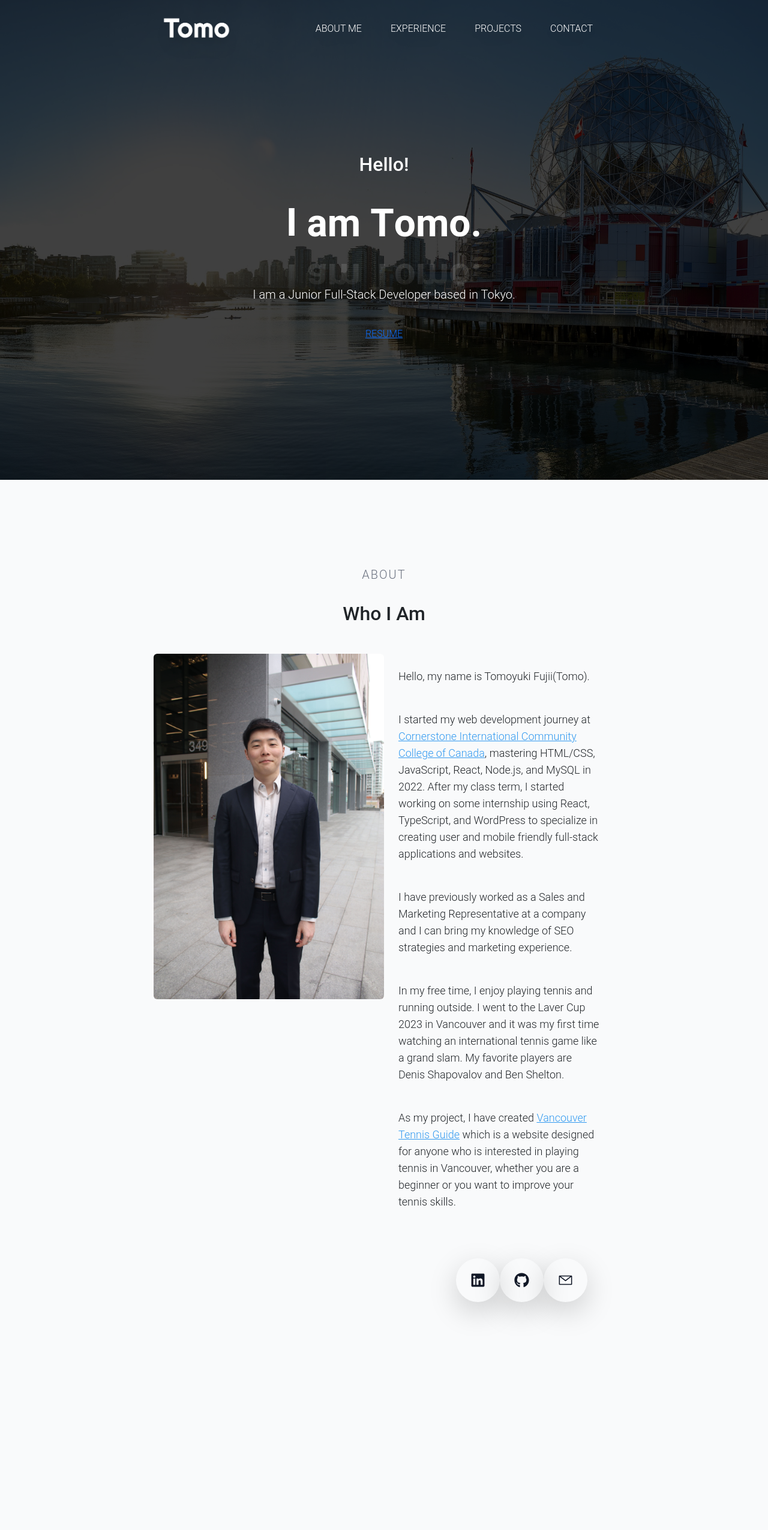
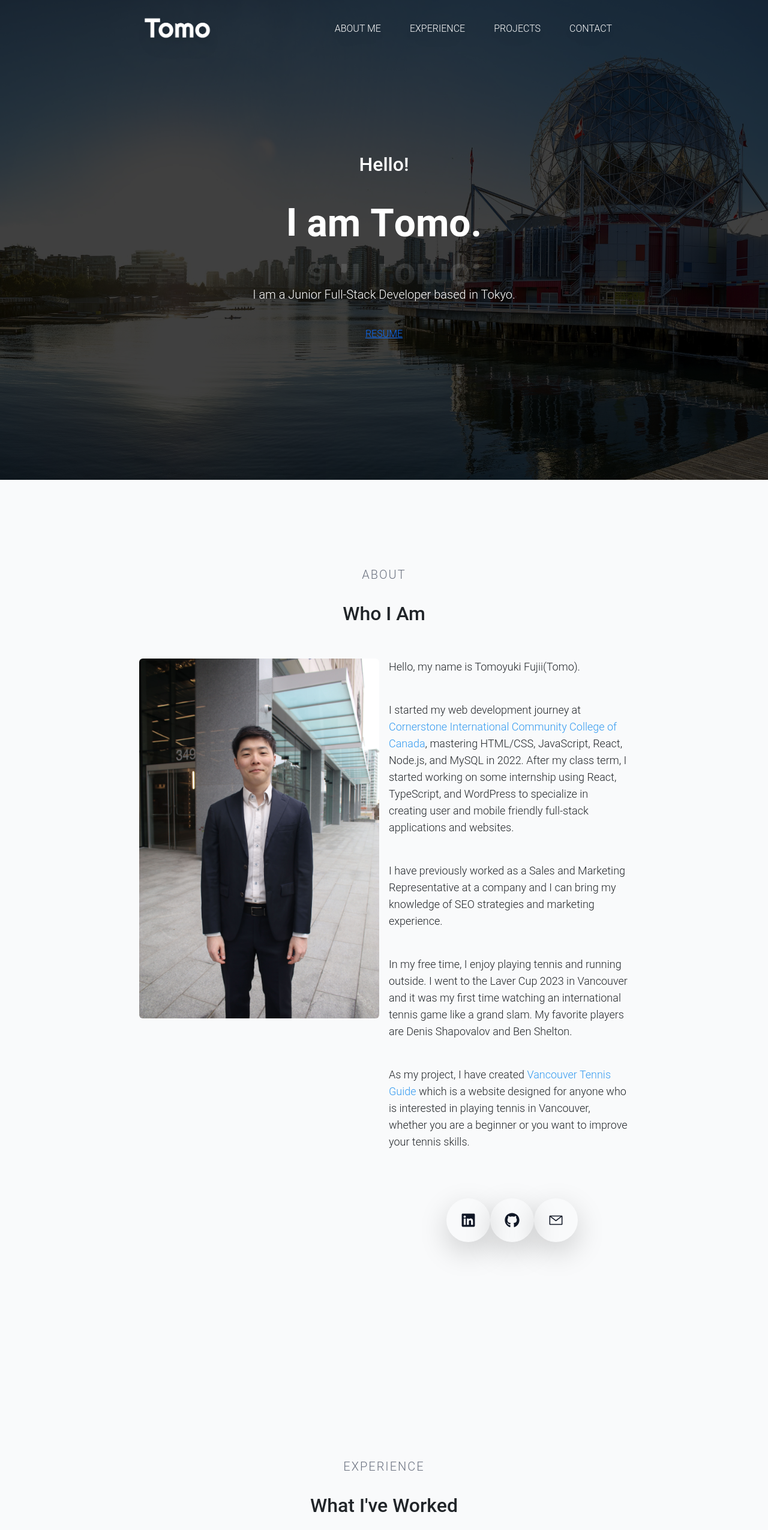
Before and after one commit to Tomoyuki3001/portfolio-v2, a Next.js app: page / in a window 1280 px wide. Shown: the top 2551 px of the page at 60% size. Built offline with nearby package versions, Linux system fonts and the light colour scheme.

Commit message:
changed the mobile and desktop design

```diff
--- a/app/components/experience.jsx
+++ b/app/components/experience.jsx
@@ -75,7 +75,7 @@ export default function Experience() {
           <div className="row justify-content-start g-4">
             {experience.map((item) => (
               <div className="col-lg-4 col-md-6 col-sm-12" key={item.id}>
-                <div className="border p-4 flex flex-col items-center">
+                <div className="border p-4 flex flex-col items-center  h-full">
                   <div className="mb-6">{item.image}</div>
                   <p className="font-bold">{item.title}</p>
                   <a
--- a/app/components/header.jsx
+++ b/app/components/header.jsx
@@ -29,7 +29,7 @@ export default function Header() {
       className="z-[100] fixed top-0 w-full ease-in-out duration-300 drop-shadow-xl"
       style={{ backgroundColor: navBg }}
     >
-      <nav className="navbar navbar-expand-lg navbar-light lg:mx-64 lg:my-2">
+      <nav className="navbar navbar-expand-lg navbar-light lg:mx-56 lg:my-2">
         <div className="container-fluid">
           <a className="navbar-brand" href="#">
             <Image src={logo} alt="My logo" width={120} />
--- a/app/components/introduction.jsx
+++ b/app/components/introduction.jsx
@@ -17,7 +17,7 @@ export default function Introduction() {
           <h2>Who I Am</h2>
         </div>
         <div className="lg:flex">
-          <div className="lg:w-1/2 flex flex-col items-center">
+          <div className="lg:w-1/2 flex flex-col items-center p-2">
             <Image
               src={Profile}
               className="rounded"
@@ -25,14 +25,14 @@ export default function Introduction() {
               width={450}
             />
           </div>
-          <div className="lg:w-1/2 text-lg lg:p-6">
+          <div className="lg:w-1/2 text-lg lg:p-6 p-2">
             <p>Hello, my name is Tomoyuki Fujii(Tomo).</p>
             <br />
             <p>
               I started my web development journey at{" "}
               <span>
                 <a
-                  className="text-[#339AF0]"
+                  className="text-[#339AF0] no-underline"
                   href="https://ciccc.ca/"
                   target="_blank"
                   rel="noreferrer"
@@ -63,7 +63,7 @@ export default function Introduction() {
               As my project, I have created{" "}
               <span>
                 <a
-                  className="text-[#339AF0]"
+                  className="text-[#339AF0] no-underline"
                   href="https://vancouver-tennis.vercel.app/"
                   target="_blank"
                   rel="noreferrer"
--- a/app/components/projects.jsx
+++ b/app/components/projects.jsx
@@ -156,7 +156,7 @@ export default function Projects() {
           <div className="row justify-content-start g-4">
             {reversedProjectArray.map((item) => (
               <div className="col-lg-4 col-md-6 col-sm-12" key={item.id}>
-                <div className="border p-4 flex flex-col items-center text-center">
+                <div className="border p-4 flex flex-col items-center text-center h-full">
                   <div className="mb-6">{item.image}</div>
                   <p className="font-bold">{item.name}</p>
                   <p className="text-xl">
--- a/app/globals.css
+++ b/app/globals.css
@@ -35,3 +35,21 @@
     transform: translateY(-20px);
   }
 }
+
+@media (max-width: 600px) {
+  .google-map {
+    display: none;
+  }
+}
+
+@media (min-width: 601px) and (max-width: 1019px) {
+  .google-map {
+    display: none;
+  }
+}
+
+@media (min-width: 1020px) {
+  .google-map {
+    border: 0;
+  }
+}
--- a/app/page.js
+++ b/app/page.js
@@ -1,4 +1,3 @@
-import Image from "next/image";
 import Header from "./components/header";
 import Footer from "./components/footer";
 import Experience from "./components/experience";
@@ -12,7 +11,7 @@ export default function Home() {
     <>
       <Header />
       <Top />
-      <div className="lg:px-64 bg-gray-50">
+      <div className="lg:px-56 bg-gray-50">
         <Introduction />
         <Experience />
         <Projects />
```
